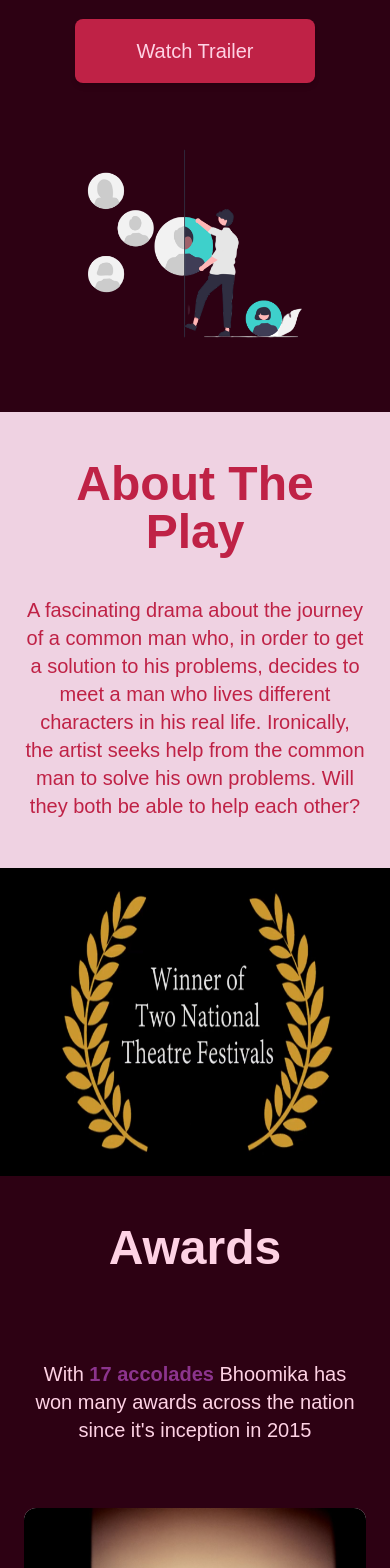
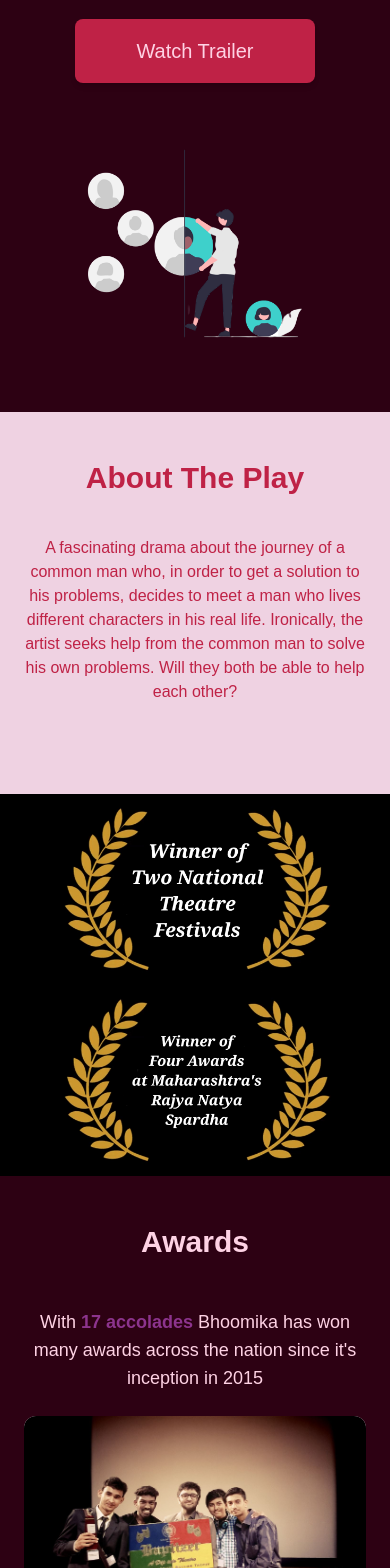
Before and after one commit to nnisarggada/bhoomika, a React (Create React App) app: page / in a window 390 px wide. Shown: the part 432-2000 px from the top of the page. Built offline with nearby package versions, Linux system fonts and the light colour scheme.

Commit message:
added pic

```diff
--- a/src/components/About.js
+++ b/src/components/About.js
@@ -5,12 +5,12 @@
     <div className="flex flex-col items-center h-[calc(100vh-5rem)]">
       <div
         id="about"
-        className="bg-secondary flex flex-col items-center w-full p-6 py-12 gap-10 md:h-2/3 md:justify-evenly lg:flex-row lg:h-1/2"
+        className="bg-secondary flex flex-col items-center w-full p-6 py-12 gap-10 h-1/2 md:h-1/2 md:justify-evenly lg:flex-row"
       >
-        <h1 className="text-primary text-5xl font-bold text-center md:text-7xl">
+        <h1 className="text-primary text-3xl font-bold text-center lg:text-7xl">
           About The Play
         </h1>
-        <h2 className="text-primary text-xl text-center max-w-2xl md:text-3xl lg:text-justify">
+        <h2 className="text-primary text-md text-center max-w-2xl md:text-xl lg:text-justify lg:text-3xl">
           A fascinating drama about the journey of a common man who, in order to
           get a solution to his problems, decides to meet a man who lives
           different characters in his real life. Ironically, the artist seeks
@@ -18,11 +18,18 @@
           able to help each other?
         </h2>
       </div>
-      <div className="w-screen flex-grow lg:h-1/2 bg-[#000] flex justify-center">
+      <div className="w-screen flex flex-col justify-evenly h-1/2 bg-[#000] md:h-1/2 md:flex-row">
         <img
-          src={require("../assets/winner.jpg")}
+          src={require("../assets/winner1.jpg")}
           alt="awards"
           loading="lazy"
+          className="h-1/2 object-contain md:h-full md:w-1/2"
+        />
+        <img
+          src={require("../assets/winner2.jpg")}
+          alt="awards"
+          loading="lazy"
+          className="h-1/2 object-contain md:h-full md:w-1/2"
         />
       </div>
     </div>
--- a/src/components/Awards.js
+++ b/src/components/Awards.js
@@ -21,11 +21,11 @@
 
   return (
     <div className="flex flex-col items-center gap-10">
-      <div id="awards" className="w-full flex flex-col items-center gap-10">
-        <h1 className="text-text text-5xl font-bold p-12 lg:text-7xl">
+      <div id="awards" className="w-full flex flex-col items-center">
+        <h1 className="text-text text-3xl font-bold p-12 lg:text-7xl">
           Awards
         </h1>
-        <h2 className="text-text text-xl text-center px-6 max-w-lg lg:text-3xl">
+        <h2 className="text-text text-lg text-center px-6 max-w-lg lg:text-3xl">
           With <span className="font-semibold text-accent">17 accolades </span>
           Bhoomika has won many awards across the nation since it's inception in
           2015
--- a/src/components/Hero.js
+++ b/src/components/Hero.js
@@ -7,7 +7,7 @@
       className="h-[calc(100vh-5rem)] flex flex-col justify-evenly items-center p-12 gap-10 lg:flex-row"
     >
       <div className="flex flex-col h-full gap-10 justify-end items-center lg:items-start lg:justify-center">
-        <h1 className="text-4xl font-bold text-center text-text lg:text-8xl lg:text-left">
+        <h1 className="text-4xl font-bold text-center text-text md:text-5xl lg:text-8xl lg:text-left">
           The Journey Within
         </h1>
         <h3 className="text-xl text-center text-text lg:text-2xl lg:text-left lg:w-2/3">
```
Also changed, not shown: src/assets/winner1.jpg (added), src/assets/winner2.jpg (added).
